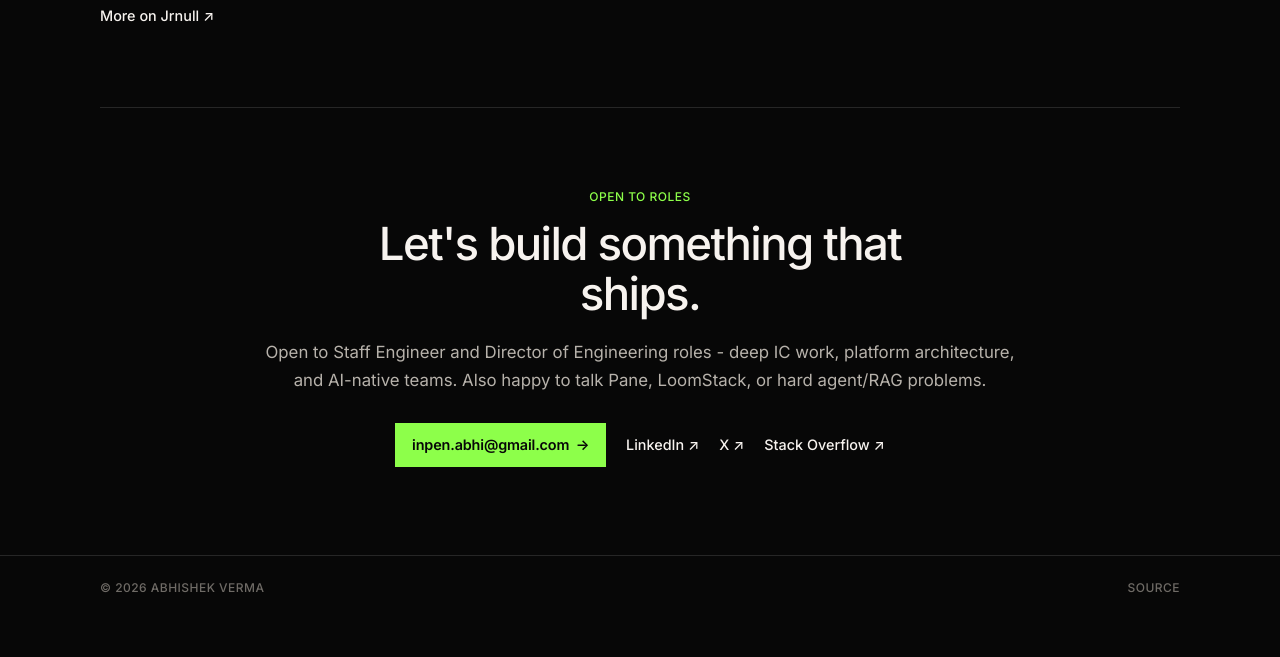
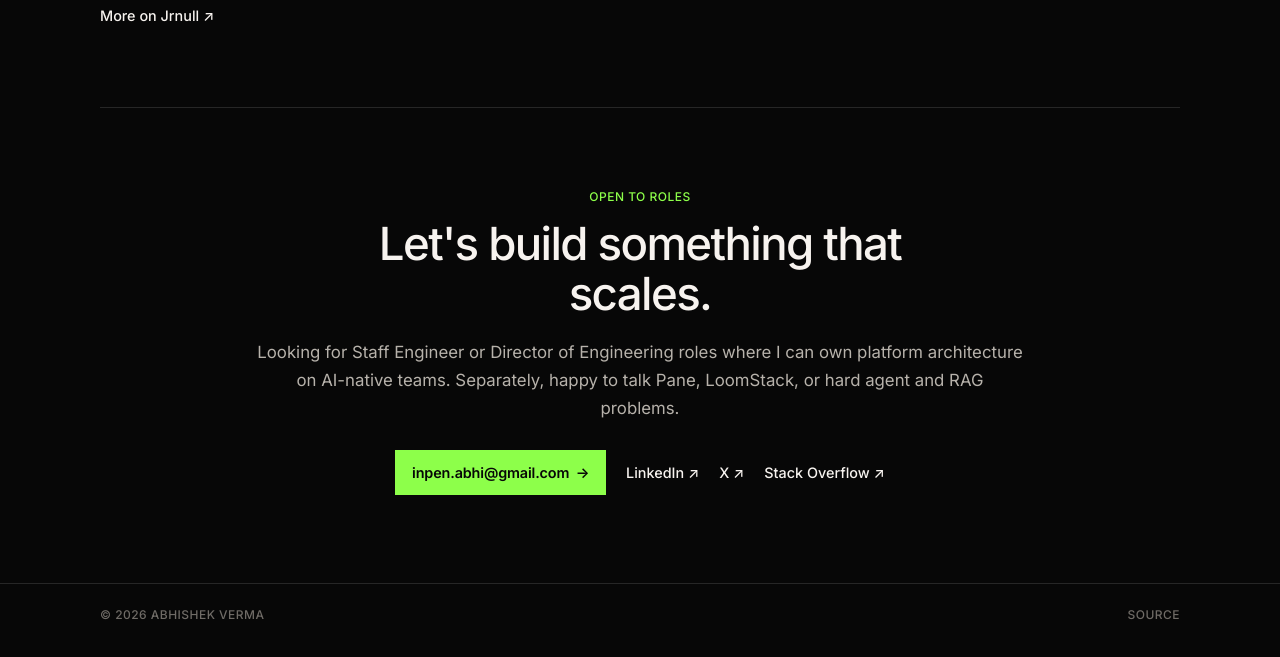
Before and after one commit to abhishek-verma/abhishek-verma.github.io, a plain HTML site: page index.html in a window 1280 px wide. Shown: the part 4702-5359 px from the top of the page. Before the commit the page ends 5331 px from the top, so only its background shows below. Drawn offline with Linux system fonts and the light colour scheme.

Commit message:
Clarify contact copy and align CTA with scale.
Co-authored-by: Cursor <cursoragent@cursor.com>

```diff
--- a/index.html
+++ b/index.html
@@ -400,11 +400,11 @@
 
     <section class="section contact" id="contact">
       <p class="eyebrow accent">Open to roles</p>
-      <h2>Let's build something that ships.</h2>
+      <h2>Let's build something that scales.</h2>
       <p class="lede">
-        Open to Staff Engineer and Director of Engineering roles - deep IC work,
-        platform architecture, and AI-native teams. Also happy to talk Pane, LoomStack,
-        or hard agent/RAG problems.
+        Looking for Staff Engineer or Director of Engineering roles where I can own
+        platform architecture on AI-native teams. Separately, happy to talk Pane,
+        LoomStack, or hard agent and RAG problems.
       </p>
       <div class="actions">
         <a class="btn" href="mailto:inpen.abhi@gmail.com">inpen.abhi@gmail.com <span aria-hidden="true">→</span></a>
```
